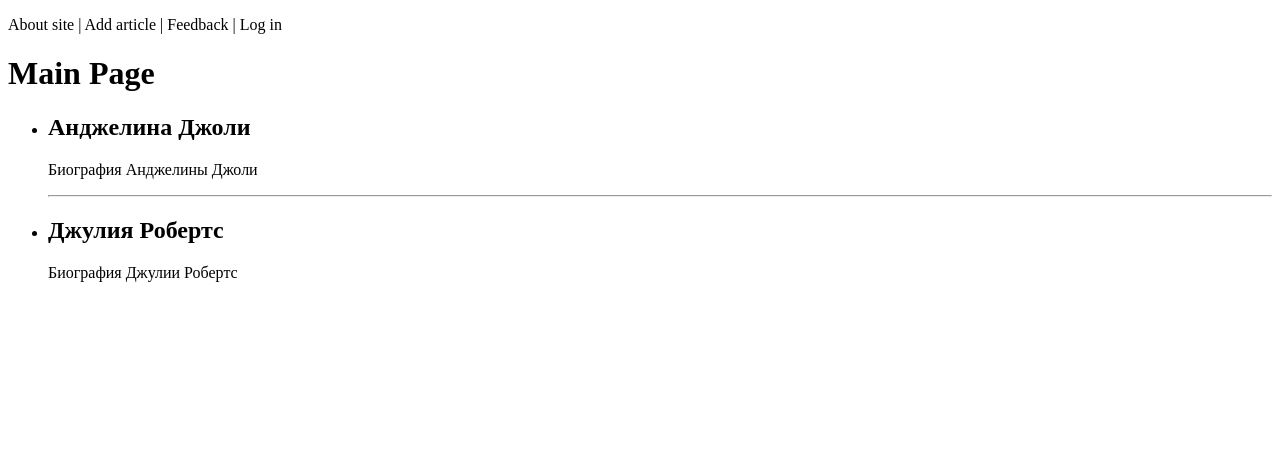
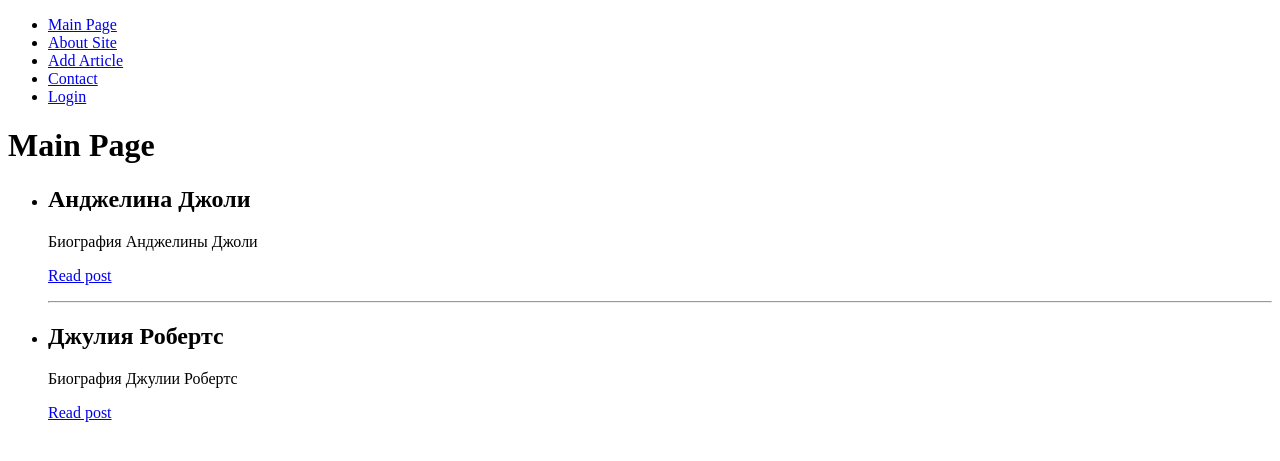
Before and after one commit to k-dimitry/LearnDjango, a Django app: page / in a window 1280 px wide. Shown: the top 461 px of the page. Run offline with Django 4.2, Linux system fonts and the light colour scheme.

Commit message:
Completed step 2.5 on stepik.org

```diff
--- a/sitewomen/women/templates/women/index.html
+++ b/sitewomen/women/templates/women/index.html
@@ -5,7 +5,14 @@
     <title>{{ title }}</title>
 </head>
 <body>
-<p>{{ menu|join:" | " }}</p>
+<ul>
+    <li><a href="{% url 'home' %}">Main Page</a></li>
+    {% for m in menu %}
+    {% if forloop.last %}<li class="last">{% else %}<li>{% endif %}
+        <a href="{% url m.url_name %}">{{ m.title }}</a>
+    </li>
+    {% endfor %}
+</ul>
 <h1>{{ title }}</h1>
 
 <ul>
@@ -14,6 +21,7 @@
     <li>
         <h2>{{ post.title }}</h2>
         <p>{{ post.content }}</p>
+        <p><a href="{% url 'post' post.id %}">Read post</a></p>
         {% if not forloop.last %}
         <hr>
         {% endif %}
--- a/sitewomen/women/urls.py
+++ b/sitewomen/women/urls.py
@@ -8,7 +8,8 @@ register_converter(converters.FourDigitYearConverter, "year4")
 urlpatterns = [
     path('', views.index, name='home'),
     path('about/', views.about, name='about'),
-    path('cats/<int:cat_id>/', views.categories, name='cats_id'),
-    path('cats/<slug:cat_slug>/', views.categories_by_slug, name='cats'),
-    path('archive/<year4:year>/', views.archive, name='archive'),
+    path('addpage/', views.add_page, name='add_page'),
+    path('contact/', views.contact, name='contact'),
+    path('login/', views.login, name='login'),
+    path('post/<int:post_id>/', views.show_post, name='post'),
 ]
--- a/sitewomen/women/views.py
+++ b/sitewomen/women/views.py
@@ -1,11 +1,13 @@
-from datetime import datetime
-
-from django.http import HttpRequest, HttpResponse, HttpResponseNotFound, HttpResponsePermanentRedirect
+from django.http import HttpRequest, HttpResponse, HttpResponseNotFound
 from django.shortcuts import render
 from django.urls.exceptions import Resolver404
-from django.urls import reverse
 
-MENU = ['About site', 'Add article', 'Feedback', 'Log in']
+MENU = [
+    {'title': "About Site", 'url_name': 'about'},
+    {'title': "Add Article", 'url_name': 'add_page'},
+    {'title': "Contact", 'url_name': 'contact'},
+    {'title': "Login", 'url_name': 'login'}
+]
 
 data_db = [
     {'id': 1, 'title': 'Анджелина Джоли', 'content': 'Биография Анджелины Джоли', 'is_published': True},
@@ -15,8 +17,6 @@ data_db = [
 
 
 def index(request: HttpRequest) -> HttpResponse:
-    # t = render_to_string('women/index.html')
-    # return HttpResponse(t)
     data = {
         'title': 'Main Page',
         'menu': MENU,
@@ -25,30 +25,27 @@ def index(request: HttpRequest) -> HttpResponse:
     return render(request, 'women/index.html', context=data)
 
 
-def about(request: HttpRequest):
+def about(request: HttpRequest) -> HttpResponse:
     data = {
         'title': 'About Site',
     }
     return render(request, 'women/about.html', context=data)
 
 
-def categories(request: HttpRequest, cat_id: int) -> HttpResponse:
-    return HttpResponse(f'<h1>Articles by category</h1><p>id: {cat_id}</p>')
+def show_post(request: HttpRequest, post_id: int) -> HttpResponse:
+    return HttpResponse(f'Showing article with id = {post_id}')
 
 
-def categories_by_slug(request: HttpRequest, cat_slug: str) -> HttpResponse:
-    if request.GET:
-        print(request.GET)
-
-    return HttpResponse(f'<h1>Articles by category</h1><p>slug: {cat_slug}</p>')
+def add_page(request: HttpRequest) -> HttpResponse:
+    return HttpResponse('Add an article')
 
 
-def archive(request: HttpRequest, year: int) -> HttpResponse:
-    if year > datetime.now().year:
-        uri = reverse('cats', args=('sport',))
-        return HttpResponsePermanentRedirect(uri)
+def contact(request: HttpRequest) -> HttpResponse:
+    return HttpResponse('Contact us')
 
-    return HttpResponse(f'<h1>Archive by year</h1><p>{year}</p>')
+
+def login(request: HttpRequest) -> HttpResponse:
+    return HttpResponse('Authorization')
 
 
 def page_not_found(request: HttpRequest, exception: Resolver404) -> HttpResponseNotFound:
```
